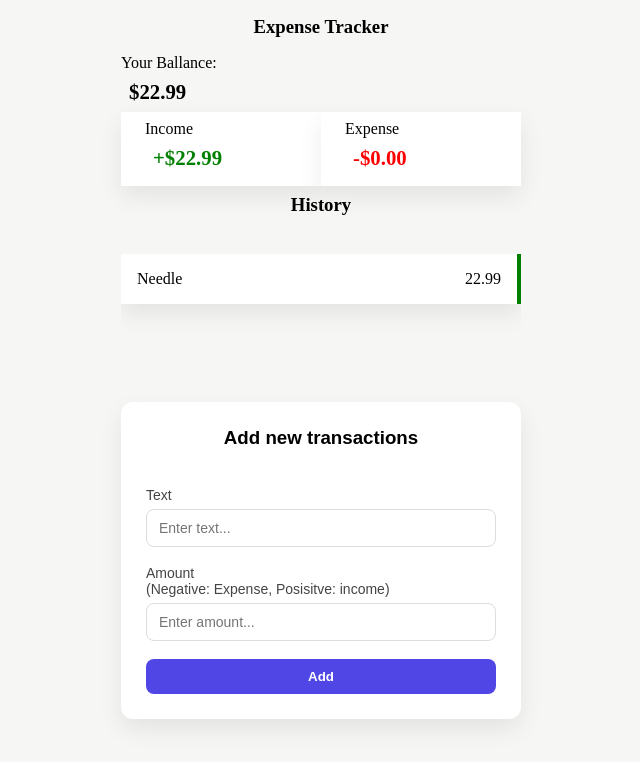
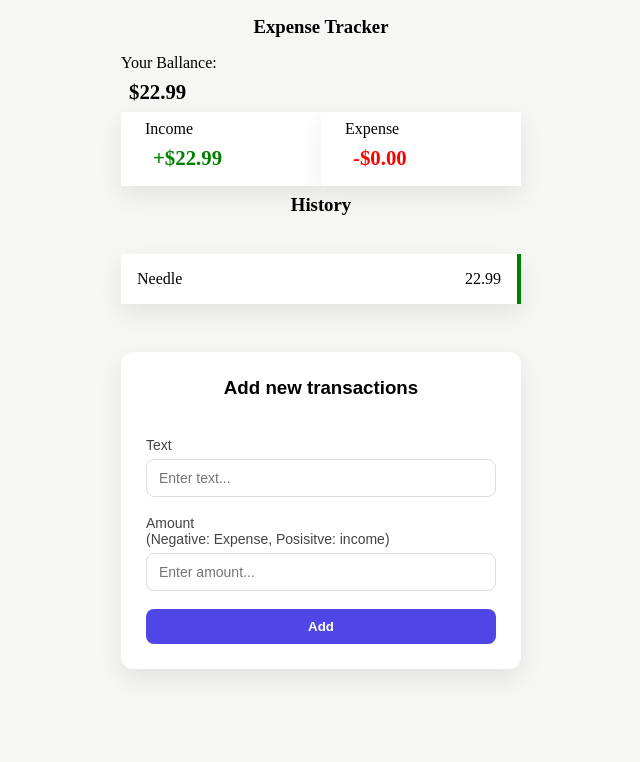
Before and after one commit to yusef-codes10/expense-tracker-vue, a Vue app: page / in a window 1280 px wide. Shown: the top 762 px of the page, without its empty margins (319-959 px from the left). Built offline with nearby package versions, Linux system fonts and the light colour scheme.

Commit message:
the problem with using isIncome is if the price was never sent it will never be accessed

```diff
--- a/src/components/AdminSection.vue
+++ b/src/components/AdminSection.vue
@@ -76,7 +76,7 @@ const isIncome = () => {
         (Negative: Expense, Posisitve: income)
       </label>
       <input
-        :class="{ dange: isDanger }"
+        :class="isDanger ? 'danger' : ''"
         type="number"
         id="amount"
         placeholder="Enter amount..."
@@ -136,6 +136,7 @@ input:focus {
 /* danger */
 .danger {
   border: 1px solid #c20a0a;
+  background-color: #c20a0a;
 }
 
 .btn {
@@ -163,8 +164,8 @@ button:hover {
   /* overflow-y: scroll; */
 }
 
-.items {
+/* .items {
   height: 100px;
   overflow-y: scroll;
-}
+} */
 </style>
```
